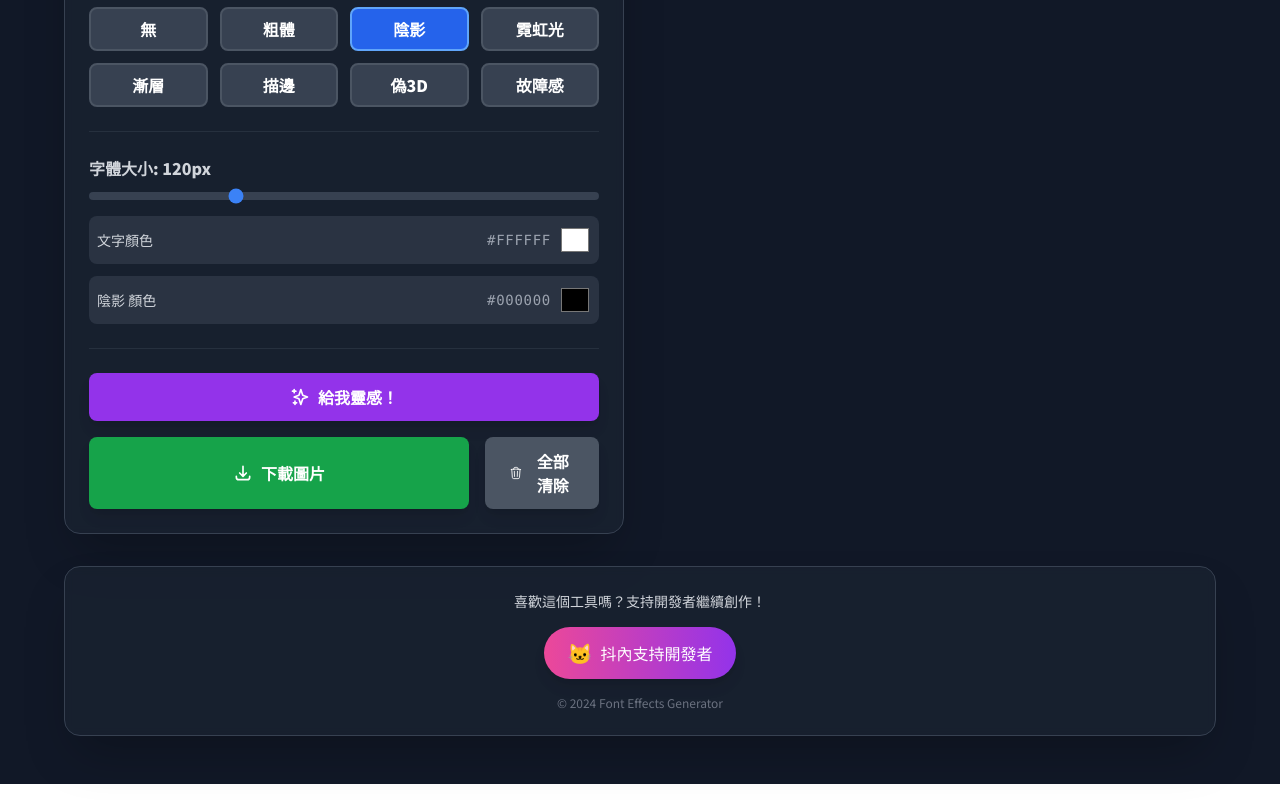
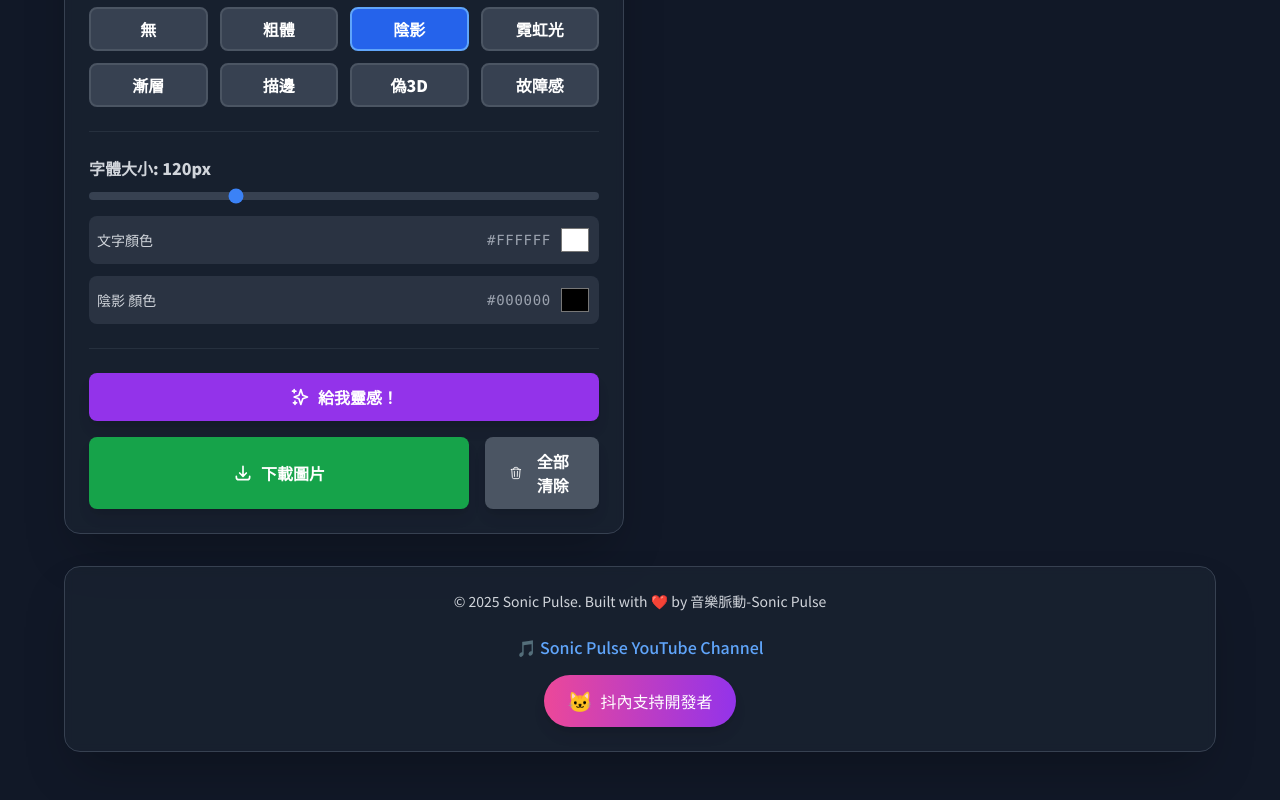
Before and after one commit to techtrekleo/font-effects-generator, a React (Vite) app: page / in a window 1280 px wide. Shown: the part 925-1725 px from the top of the page. Built offline with nearby package versions, Linux system fonts and the light colour scheme; a web font is replaced by a local one.

Commit message:
統一頁腳格式 - 更新版權年份為自動變動，統一 Sonic Pulse 頻道連結格式

```diff
--- a/src/App.tsx
+++ b/src/App.tsx
@@ -327,7 +327,17 @@ const App: React.FC = () => {
       <footer className="w-full max-w-6xl mt-8 mb-4">
         <div className="bg-gray-800/50 backdrop-blur-sm p-6 rounded-2xl shadow-2xl border border-gray-700 text-center">
           <div className="flex flex-col items-center gap-4">
-            <p className="text-gray-300 text-sm">喜歡這個工具嗎？支持開發者繼續創作！</p>
+            <p className="text-gray-300 text-sm">© {new Date().getFullYear()} Sonic Pulse. Built with ❤️ by 音樂脈動-Sonic Pulse</p>
+            <p className="mt-2">
+              <a
+                href="https://www.youtube.com/@%E9%9F%B3%E6%A8%82%E8%84%88%E5%8B%95SonicPulse"
+                target="_blank"
+                rel="noopener noreferrer"
+                className="text-blue-400 hover:text-blue-300 font-medium"
+              >
+                🎵 Sonic Pulse YouTube Channel
+              </a>
+            </p>
             <a
               href="https://www.paypal.com/ncp/payment/PK49RJYSTAV6Y"
               target="_blank"
@@ -337,7 +347,6 @@ const App: React.FC = () => {
               <span className="text-xl">🐱</span>
               <span>抖內支持開發者</span>
             </a>
-            <p className="text-gray-500 text-xs">© 2024 Font Effects Generator</p>
           </div>
         </div>
       </footer>
```
